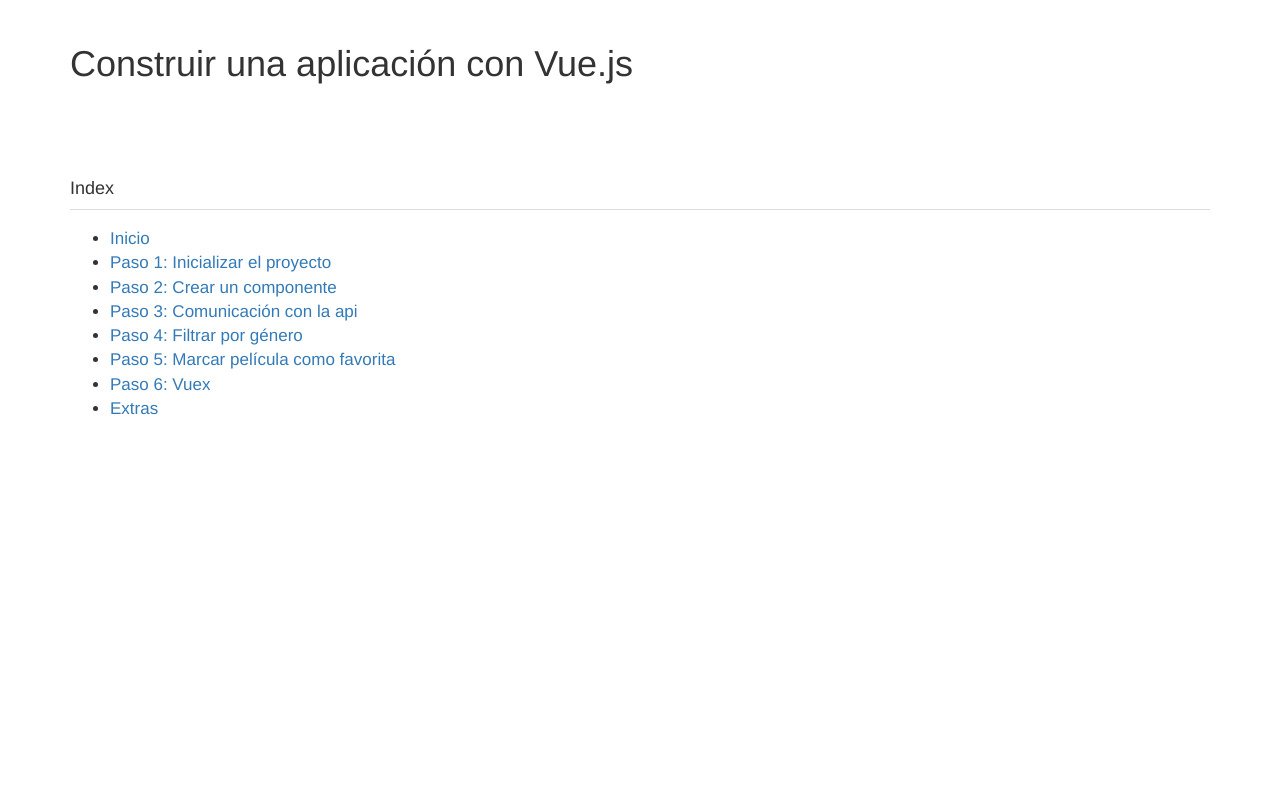
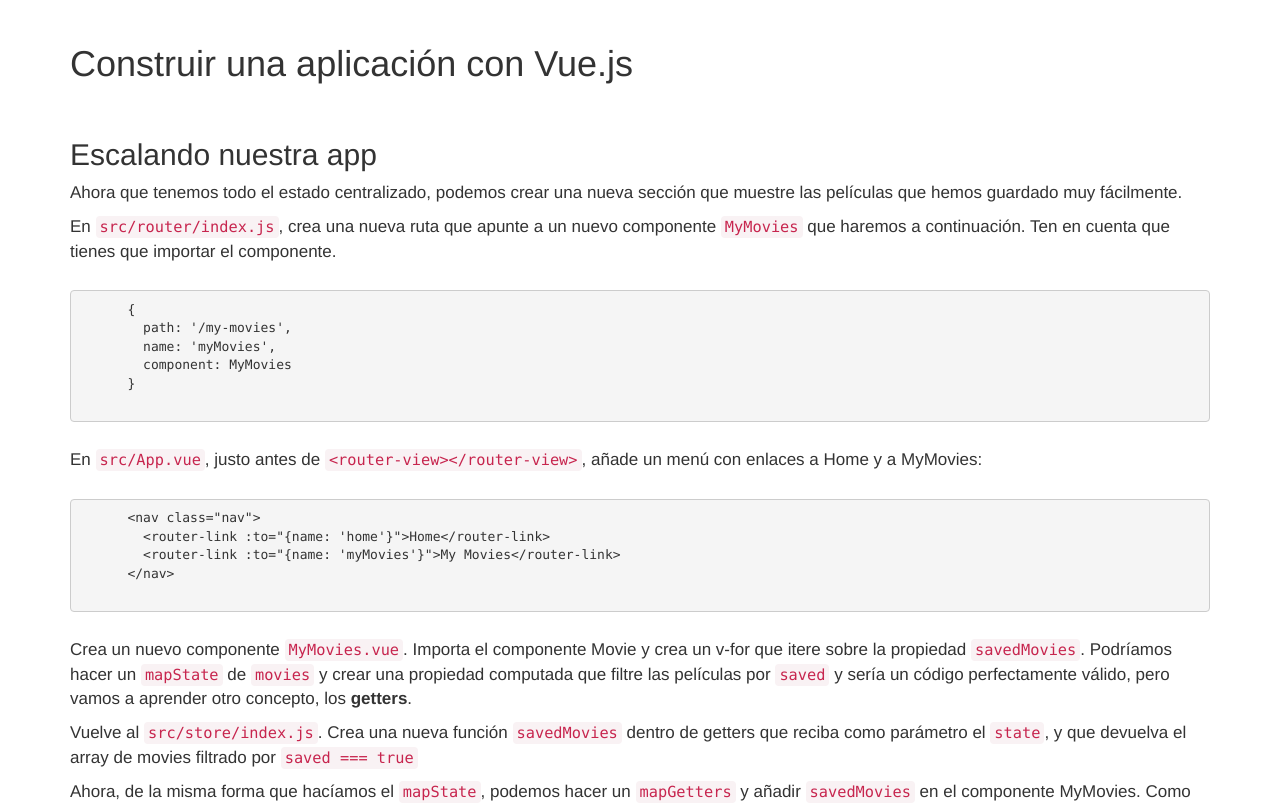
Before and after one commit to nuria-fl/vue-tutorial, a Vue app: page /vue-tutorial/step7 in a window 1280 px wide. Shown: the top 803 px of the page. Built offline with nearby package versions, Linux system fonts and the light colour scheme.

Commit message:
add step 7

```diff
--- a/src/components/Extras.vue
+++ b/src/components/Extras.vue
@@ -1,14 +1,5 @@
 <template>
   <div>
-    <h2>Extras</h2>
-    <p>El tutorial termina aquí, pero con lo que has aprendido puedes seguir mejorando la aplicación y practicar más conceptos. Algunas ideas:</p>
-
-    <ul>
-      <li>Añade un botón para resetear el filtro de género</li>
-      <li>Añade la funcionalidad para desmarcar una película.</li>
-      <li>Explora la <a href="https://www.themoviedb.org/documentation/api/discover" target="_blank">api de MovieDB</a> y crea otras secciones: películas más valoradas, estrenos, filtros por año, director…</li>
-    </ul>
-
     <h2>Recursos</h2>
 
     <ul>
--- a/src/components/Menu.vue
+++ b/src/components/Menu.vue
@@ -44,6 +44,9 @@
         },
         {
           title: 'Vuex'
+        },
+        {
+          title: 'Escalando nuestra app'
         }
       ]
     }
--- a/src/components/Step6.vue
+++ b/src/components/Step6.vue
@@ -121,7 +121,7 @@
       state.movies.splice(movieIdx, 1, updatedMovie)
     </pre>
 
-    <p>¡Ahora ya sí!</p>
+    <p>¡Ahora ya sí! Tenemos todo el estado centralizado. Nuestra app está lista para crecer.</p>
 
     <p>¿Necesitas ayuda? <a href="#" @click.prevent="showResult">Ver el código de este paso</a></p>
 
@@ -140,11 +140,6 @@
             genres: []
           },
           getters: {
-            savedMovies (state) {
-              return state.movies.filter(movie => {
-                return movie.saved === true
-              })
-            }
           },
           mutations: {
             addMovie (state, movie) {
@@ -299,7 +294,7 @@
       <br>
     </div>
 
-    <router-link :to="{name: 'Extras'}" class="btn btn-lg btn-primary pull-right">Fin</router-link>
+    <router-link :to="{name: 'Step7'}" class="btn btn-lg btn-primary pull-right">Siguiente</router-link>
   </div>
 </template>
 
--- /dev/null
+++ b/src/components/Step7.vue
@@ -0,0 +1,146 @@
+<template>
+  <div>
+    <h2>Escalando nuestra app</h2>
+    <p>Ahora que tenemos todo el estado centralizado, podemos crear una nueva sección que muestre las películas que hemos guardado muy fácilmente.</p>
+
+    <p>En <code>src/router/index.js</code>, crea una nueva ruta que apunte a un nuevo componente <code>MyMovies</code> que haremos a continuación. Ten en cuenta que tienes que importar el componente.</p>
+
+    <pre>
+      {
+        path: '/my-movies',
+        name: 'myMovies',
+        component: MyMovies
+      }
+    </pre>
+
+    <p>En <code>src/App.vue</code>, justo antes de <code>&lt;router-view>&lt;/router-view></code>, añade un menú con enlaces a Home y a MyMovies:</p>
+
+    <pre>
+      &lt;nav class="nav">
+        &lt;router-link :to="{name: 'home'}">Home&lt;/router-link>
+        &lt;router-link :to="{name: 'myMovies'}">My Movies&lt;/router-link>
+      &lt;/nav>
+    </pre>
+
+    <p>Crea un nuevo componente <code>MyMovies.vue</code>. Importa el componente Movie y crea un v-for que itere sobre la propiedad <code>savedMovies</code>. Podríamos hacer un <code>mapState</code> de <code>movies</code> y crear una propiedad computada que filtre las películas por <code>saved</code> y sería un código perfectamente válido, pero vamos a aprender otro concepto, los <strong>getters</strong>.</p>
+
+    <p>Vuelve al <code>src/store/index.js</code>. Crea una nueva función <code>savedMovies</code> dentro de getters que reciba como parámetro el <code>state</code>, y que devuelva el array de movies filtrado por <code>saved === true</code></p>
+
+    <p>Ahora, de la misma forma que hacíamos el <code>mapState</code>, podemos hacer un <code>mapGetters</code> y añadir <code>savedMovies</code> en el componente MyMovies. Como ves, hacer el store ha sido un poco complicado pero nos hace la vida mucho más fácil después.</p>
+
+    <p>¿Necesitas ayuda? <a href="#" @click.prevent="showResult">Ver el código de este paso</a></p>
+    <div :class="resultHidden ? 'hidden' : ''">
+      <h3>src/components/MyMovies.vue</h3>
+      <pre>
+        &lt;template lang="html">
+          &lt;div>
+            &lt;div v-if="savedMovies.length" class="movies">
+              &lt;movie v-for="movie in savedMovies" :movie="movie">
+              &lt;/movie>
+            &lt;/div>
+          &lt;/div>
+        &lt;/template>
+
+        &lt;script>
+        import { mapGetters } from 'vuex'
+        import movie from './Movie'
+
+        export default {
+          computed: {
+            ...mapGetters([
+              'savedMovies'
+            ])
+          },
+          components: {
+            movie
+          }
+        }
+        &lt;/script>
+      </pre>
+
+      <h3>src/store/index.js</h3>
+      <pre>
+        import Vue from 'vue';
+        import Vuex from 'vuex';
+        import api from '../services/api';
+
+        Vue.use(Vuex)
+
+        const store = new Vuex.Store({
+          state: {
+            movies: [],
+            genres: []
+          },
+          getters: {
+            savedMovies (state) {
+              return state.movies.filter(movie => {
+                return movie.saved === true
+              })
+            }
+          },
+          mutations: {
+            addMovie (state, movie) {
+              state.movies.push(movie)
+            },
+            addGenre (state, genre) {
+              state.genres.push(genre)
+            },
+            saveMovie (state, movieId) {
+              const movieIdx = state.movies.findIndex(movie => movie.id === movieId)
+
+              const updatedMovie = Object.assign({}, state.movies[movieIdx], {saved: true})
+
+              state.movies.splice(movieIdx, 1, updatedMovie)
+            }
+          },
+          actions: {
+            getMovies ({ state, commit }) {
+              if(!state.movies.length) {
+                api.getMovies()
+                  .then( data => {
+                    data.forEach(movie => commit('addMovie', movie))
+                  })
+              }
+            },
+            getGenres ({ state, commit }) {
+              if(!state.genres.length) {
+                api.getGenres()
+                  .then( data => {
+                    data.forEach(genre => commit('addGenre', genre))
+                  })
+              }
+            }
+          }
+        })
+
+        export default store;
+      </pre>
+
+      <button type="button" @click="hideResult" class="btn btn--default btn--sm">Ocultar</button>
+      <br>
+      <br>
+    </div>
+
+    <br>
+    <br>
+    <p>El tutorial termina aquí, pero con lo que has aprendido puedes seguir mejorando la aplicación y practicar más conceptos. Algunas ideas:</p>
+
+    <ul>
+      <li>Añade un botón para resetear el filtro de género</li>
+      <li>Añade la funcionalidad para desmarcar una película.</li>
+      <li>Explora la <a href="https://www.themoviedb.org/documentation/api/discover" target="_blank">api de MovieDB</a> y crea otras secciones: películas más valoradas, estrenos, filtros por año, director…</li>
+    </ul>
+
+
+
+
+    <router-link :to="{name: 'Extras'}" class="btn btn-lg btn-primary pull-right">Ver recursos</router-link>
+  </div>
+</template>
+
+<script>
+import resultMixin from '@/mixins/results'
+export default {
+  mixins: [ resultMixin ]
+}
+</script>
--- a/src/router/index.js
+++ b/src/router/index.js
@@ -7,6 +7,7 @@
 import Step4 from '@/components/Step4'
 import Step5 from '@/components/Step5'
 import Step6 from '@/components/Step6'
+import Step7 from '@/components/Step7'
 import Extras from '@/components/Extras'
 
 Vue.use(Router)
@@ -50,6 +51,11 @@
       component: Step6
     },
     {
+      path: '/vue-tutorial/step7',
+      name: 'Step7',
+      component: Step7
+    },
+    {
       path: '/vue-tutorial/extras',
       name: 'Extras',
       component: Extras
```
